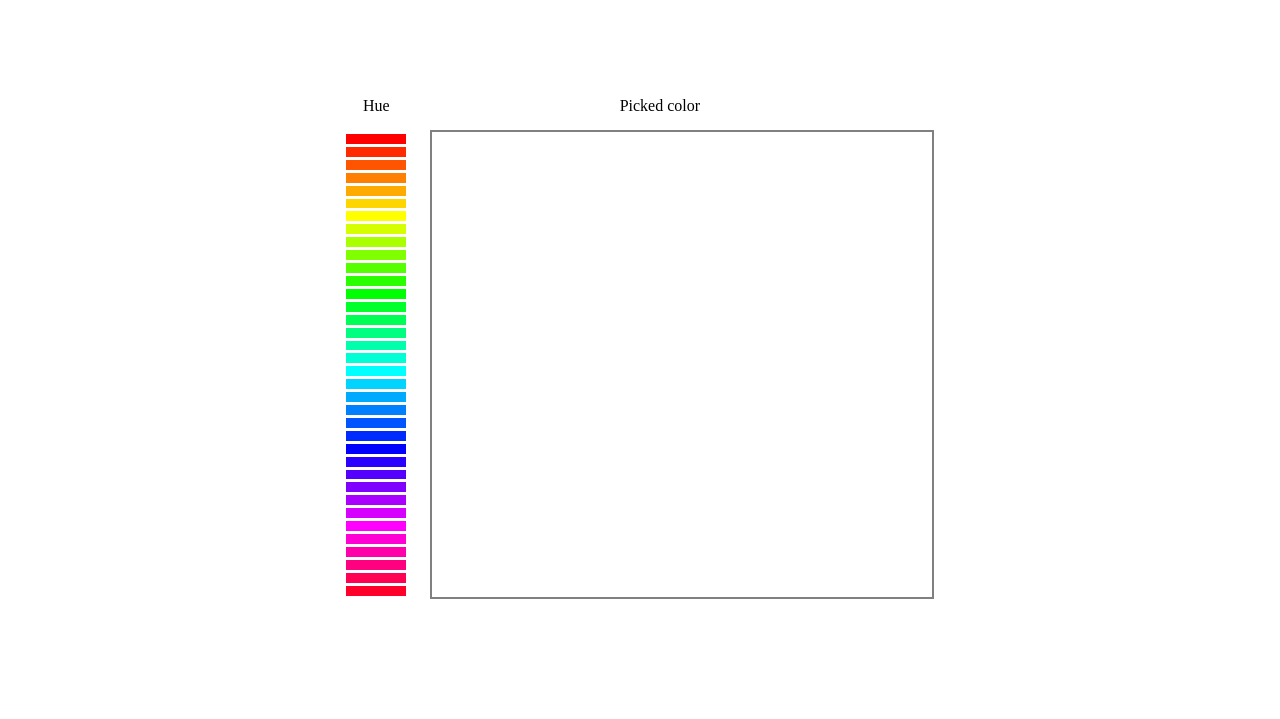
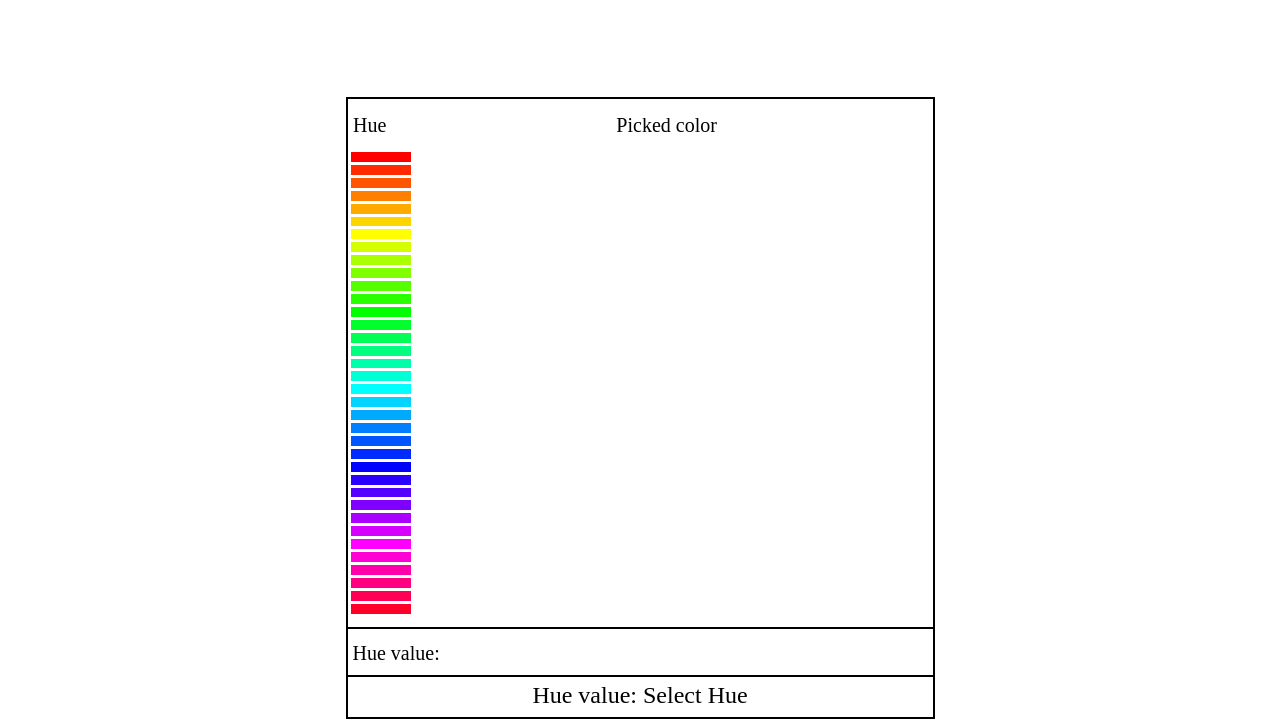
Before and after one commit to AnaSeiculescu/ana_s_color_picker, a plain HTML site: page index.html in a window 1280 px wide. Shown: the part 154-873 px from the top of the page. Before the commit the page ends 800 px from the top, so only its background shows below. Drawn offline with Linux system fonts and the light colour scheme.

Commit message:
2 user can click on color blocks (#4)
* 2: highlighting the hovered color box and adding spaces for the selected hue value and color

* 2: adding hue value and color of the hue at the bottom, on click event

* 2: making the border of a color box disapear at another color box click, remaining only one color box bordered

```diff
--- a/color-picker.css
+++ b/color-picker.css
@@ -15,11 +15,16 @@ h1 {
 #titles {
     width: 584px;
     margin: 15px auto;
+    text-align: left;
+}
+
+#titles > span {
+    font-size: 20px;
 }
 
 #hue {
     text-align: left;
-    margin-left: 15px;
+    margin-left: 5px;
 }
 
 #picked {
@@ -28,18 +33,26 @@ h1 {
 
 #color-boxes {
     text-align: center;
+    width: 585px;
+    margin: 0 auto;
+    border: 2px solid black;
 }
 
 #set-color-rect {
     height: 465px;
     width: 60px;
     display: inline-block;
-    margin-right: 20px;
+    margin-right: 15px;
 }
 
 #set-color-rect > li {
     margin-bottom: 3px;
     list-style-type: none;
+}
+
+#set-color-rect > li:hover {
+    border: 2px solid black;
+    cursor: grab;
 }
 
 #border-top-color {
@@ -50,6 +63,38 @@ h1 {
 #big-rect {
     width: 500px;
     height: 465px;
-    border: 2px solid grey;
     display: inline-block;
 }
+
+#hue-value {
+    height: 40px;
+    margin: 6px auto;
+    border-top: 2px solid black;
+}
+
+#hue-value > p {
+    text-align: left;
+    font-size: 20px;
+    margin-top: 10px;
+    margin-left: 5px;
+}
+
+#selected-hue {
+    height: 40px;
+    border-top: 2px solid black;
+}
+
+#hue-number {
+    font-size: 24px;
+    margin-top: 5px;
+}
+
+#selected-hue > p {
+    text-align: center;
+    font-size: 24px;
+    margin-top: 5px;
+}
+
+#text-to-disappear {
+    display: block;
+}
--- a/color-picker.js
+++ b/color-picker.js
@@ -8,11 +8,36 @@ for (let i = 0; i < 360; i += 10) {
     function createColorBox(i) {
 
         let colorBox = document.createElement("li");
+        colorBox.id = i;
         colorBox.style.backgroundColor = "hsl(" + i + ", 100%, 50%)";
         colorBox.style.height = Number(theBigRect.scrollHeight) / 36 - 3 + "px";
         return colorBox;
     }
 
     document.getElementById("set-color-rect").appendChild(createColorBox(i));
+    // console.log(createColorBox(i));
 
 }
+
+let hueNumber = document.getElementById("hue-number");
+// console.log(hueNumber);
+let selectedHue = document.getElementById("selected-hue");
+let textToDisappear = document.getElementById("text-to-disappear");
+console.log(textToDisappear);
+
+for (let j = 0; j < 360; j += 10) {
+    let colorBtn = document.getElementById(j);
+    colorBtn.addEventListener("click", function() {
+        for (let k = 0; k < 360; k += 10) {
+            let borderVerif = document.getElementById(k);
+            if (borderVerif.style.border == "2px solid black") {
+                // borderVerif.style.border = "0";
+                borderVerif.style.border = null;
+            }
+        }
+        hueNumber.innerText = j;
+        textToDisappear.style.display = 'none';
+        selectedHue.style.backgroundColor = colorBtn.style.backgroundColor;
+        colorBtn.style.border = "2px solid black";
+    })
+}
--- a/index.html
+++ b/index.html
@@ -12,18 +12,26 @@
         <div id="border-top-color"></div>
         <h1>Color Picker</h1>
 
-        <div id="titles">
-            <span id="hue">Hue</span><span id="picked">Picked color</span>
-        </div>
+
 
         <div id="color-boxes">
 
-            <ul id="set-color-rect">
+            <div id="titles">
+                <span id="hue">Hue</span><span id="picked">Picked color</span>
+            </div>
 
-            </ul>
+            <ul id="set-color-rect"></ul>
 
             <div id="big-rect">
 
+            </div>
+
+            <div id="hue-value">
+                <p>Hue value: <span id="hue-number"></span></p>
+            </div>
+
+            <div id="selected-hue">
+                <p id="text-to-disappear">Hue value: Select Hue</p>
             </div>
 
         </div>
```
